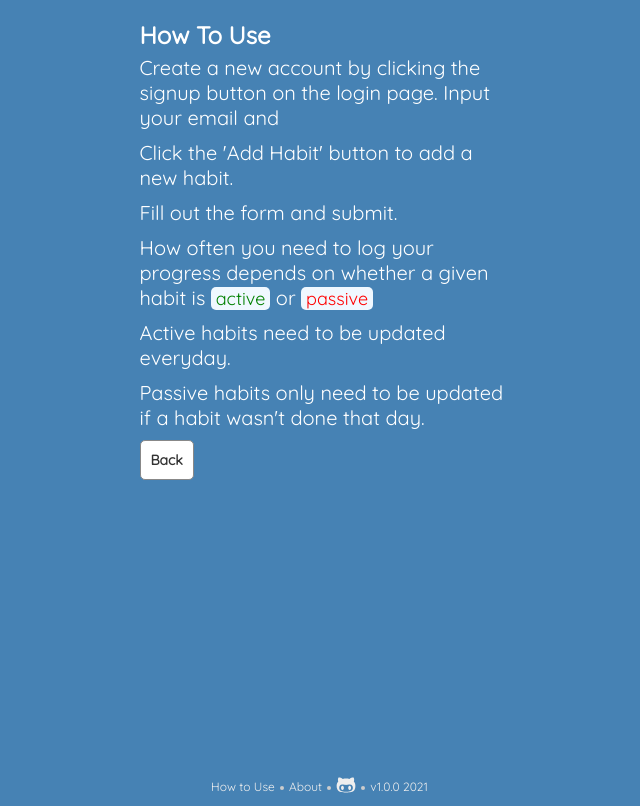
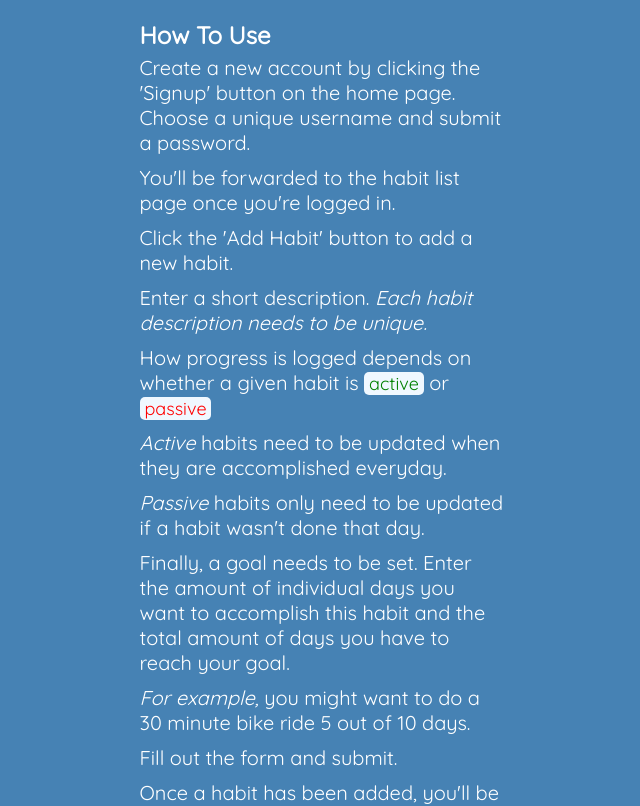
Before and after one commit to mwroberts3/habit-maker, a React (Create React App) app in the folder habit-tracker-react/: page /how-to-use in a window 1280 px wide. Shown: the top 806 px of the page, without its empty margins (318-958 px from the left). Built offline with nearby package versions, Linux system fonts and the light colour scheme; a web font is replaced by a local one.

Commit message:
will need to do a final rundown, v1.0.0 almost done

```diff
--- a/habit-tracker-react/sass/index.scss
+++ b/habit-tracker-react/sass/index.scss
@@ -78,7 +78,7 @@ body {
 // Containers & inner elements
 .inner-contents {
   padding-top: 20px;
-  min-height: calc(100vh - 25px);
+  min-height: calc(100vh - 20px);
 }
 
 #total-container {
@@ -300,6 +300,7 @@ body {
 
     .delete-habit-btn {
       .delete-btn-x {
+        cursor: pointer;
         position: absolute;
         top: -2px;
         right: 5px;
--- a/habit-tracker-react/src/App.js
+++ b/habit-tracker-react/src/App.js
@@ -43,7 +43,6 @@ function App() {
           <Route exact path='/add-habit'>
             <AddHabit serverUrl={serverUrl} />
           </Route>
-          <Route path='/about' component={About} />
           <Route path='/how-to-use' component={HowToUse} />
         </div>
       </div>
@@ -60,7 +59,6 @@ function App() {
       <Route exact path='/'>
           <Login validLoginCheck={ validLoginCheck} serverUrl={serverUrl}/>
       </Route>
-      <Route path='/about' component={About} />
       <Route path='/how-to-use' component={HowToUse} />
       </div>
       <Footer />
--- a/habit-tracker-react/src/components/Footer.js
+++ b/habit-tracker-react/src/components/Footer.js
@@ -6,8 +6,6 @@ const Footer = () => {
         <div id='footer'>
             <div id='footer-links'>
                 <span><Link to="/how-to-use">How to Use</Link></span>
-                <div className='footer-link-separator'>&nbsp;&nbsp;&nbsp;&nbsp;&nbsp;</div>
-                <span><Link to="/about">About</Link></span>
                 <div className='footer-link-separator'>&nbsp;&nbsp;&nbsp;&nbsp;&nbsp;</div>
                 <a href="https://github.com/mwroberts3/habit-tracker" target="blank">
             <FaGithubAlt size={20} style={{marginRight: '5px'}}/>
--- a/habit-tracker-react/src/components/HabitCard.js
+++ b/habit-tracker-react/src/components/HabitCard.js
@@ -21,9 +21,25 @@ const HabitCard = ({ habit, habitDeletedCheck, passedClass, serverUrl }) => {
         })
         .then(() => {
             if (habit.active) {
-                e.target.parentNode.parentNode.classList.add('habit-logged-active')
+                if (e.target.tagName === 'SPAN' && !e.target.parentNode.parentNode.parentNode.classList.contains('habit-logged-active')) {
+                    e.target.parentNode.parentNode.parentNode.classList.add('habit-logged-active')
+
+                    e.target.parentNode.parentNode.children[2].innerHTML = `
+                    Goal: ${habit.daysLogged + 1} / ${habit.goal} <span style="color: #777; fontSize:14px">[${habit.daysLeft}]</span>
+                    `
+                } else if (e.target.tagName !== 'SPAN') {
+                    e.target.parentNode.parentNode.classList.add('habit-logged-active')
+
+                    e.target.parentNode.children[2].innerHTML = `
+                    Goal: ${habit.daysLogged + 1} / ${habit.goal} <span style="color: #777; fontSize:14px">[${habit.daysLeft}]</span>
+                    `
+                }
             } else {
-                e.target.parentNode.parentNode.classList.add('habit-logged-passive')
+                if (e.target.tagName !== 'SPAN'){
+                    e.target.parentNode.parentNode.classList.add('habit-logged-passive')
+                } else {
+                    e.target.parentNode.parentNode.parentNode.classList.add('habit-logged-passive')
+                }
             }
         })
     }
--- a/habit-tracker-react/src/components/links/HowToUse.js
+++ b/habit-tracker-react/src/components/links/HowToUse.js
@@ -5,16 +5,23 @@ const HowToUse = () => {
     return (
         <div id="how-to-use-container">
             <h2>How To Use</h2>
-            <p>Create a new account by clicking the signup button on the login page. Input your email and </p>
+            <p>Create a new account by clicking the 'Signup' button on the home page. Choose a unique username and submit a password.</p>
+            <p>You'll be forwarded to the habit list page once you're logged in.</p>
             <p>Click the 'Add Habit' button to add a new habit.</p>
+            <p>Enter a short description. <em>Each habit description needs to be unique.</em></p>
+            <p>How progress is logged depends on whether a given habit is <span style={{color: 'green', background: 'aliceblue', borderRadius: '5px'}}>&nbsp;active&nbsp;</span> or <span style={{color: 'red', background: 'aliceblue', borderRadius: '5px'}}>&nbsp;passive&nbsp;</span></p>
+            <p><em>Active</em> habits need to be updated when they are accomplished everyday.</p>
+            <p><em>Passive</em> habits only need to be updated if a habit wasn't done that day.</p>
+            <p>Finally, a goal needs to be set. Enter the amount of individual days you want to accomplish this habit and the total amount of days you have to reach your goal.</p>
+            <p><em>For example,</em> you might want to do a 30 minute bike ride 5 out of 10 days.</p>
             <p>Fill out the form and submit.</p>
-            <p>How often you need to log your progress depends on whether a given habit is <span style={{color: 'green', background: 'aliceblue', borderRadius: '5px'}}>&nbsp;active&nbsp;</span> or <span style={{color: 'red', background: 'aliceblue', borderRadius: '5px'}}>&nbsp;passive&nbsp;</span></p>
-            <p>Active habits need to be updated everyday.</p>
-            <p>Passive habits only need to be updated if a habit wasn't done that day.</p>
+            <p>Once a habit has been added, you'll be able to click on its card in the habit list once a day to log a habit, whether active or passive.</p>
+            <p>Each habit card displays the amount of days you've logged towards your goal as well as the total amount of days you've allotted to acheive this goal.</p>
+            <p>Everyday the number displayed for the total amount of days you allotted yourself will decrease by 1.</p>
+            <p>A habit will display 'Completed' when you have logged the amount of days you set as a goal or 'Failed' if the amount of days you set to reach your goal has run out.</p>
             <Link to='/'>
-                <p>
-                    <Button btnDisplay='Back' btnFunction='backToLoginBtn'
-                    style={{marginBottom: '5px'}}/>
+                <p style={{width:"100%", textAlign: "center", marginBottom: "10px"}}>
+                    <Button btnDisplay='Back' btnFunction='backToLoginBtn' />
                 </p>
             </Link>
         </div>
--- a/habit-tracker-react/src/index.css
+++ b/habit-tracker-react/src/index.css
@@ -55,7 +55,7 @@ body {
 
 .inner-contents {
   padding-top: 20px;
-  min-height: calc(100vh - 25px); }
+  min-height: calc(100vh - 20px); }
 
 #total-container {
   max-width: 1200px;
@@ -226,6 +226,7 @@ body {
     #habit-list .habit-card .active {
       color: green; }
     #habit-list .habit-card .delete-habit-btn .delete-btn-x {
+      cursor: pointer;
       position: absolute;
       top: -2px;
       right: 5px;
```
